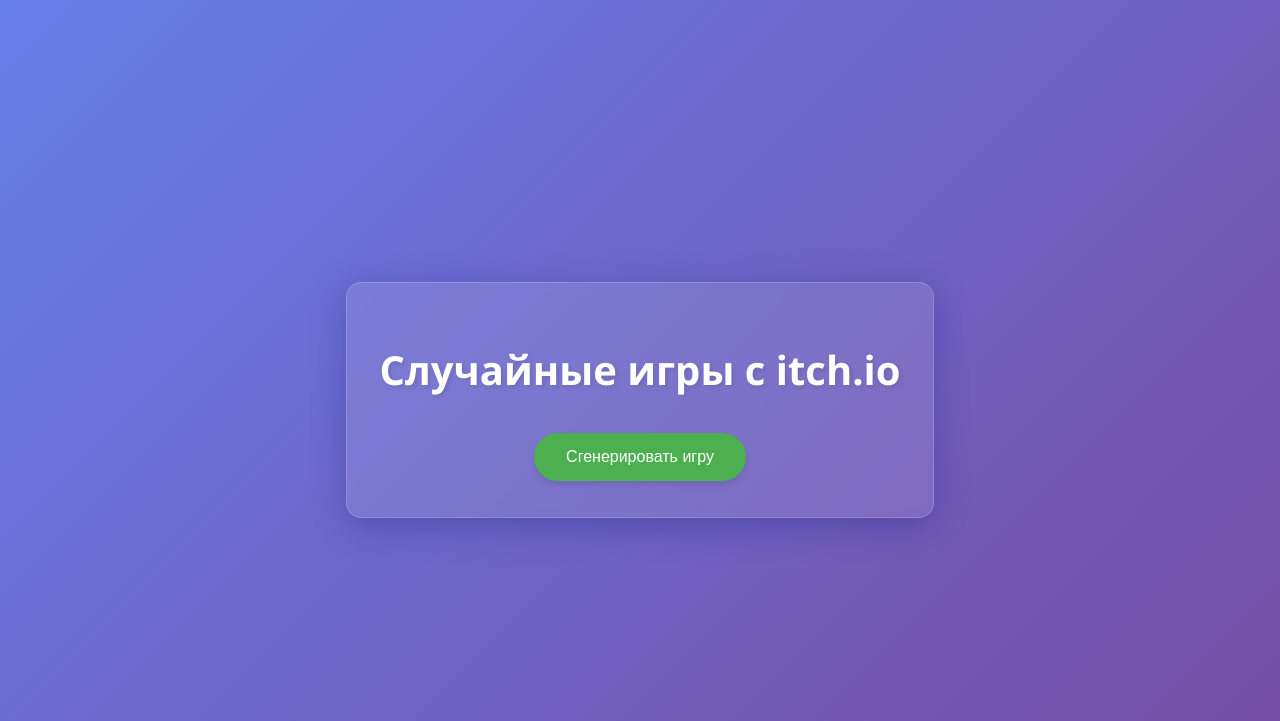
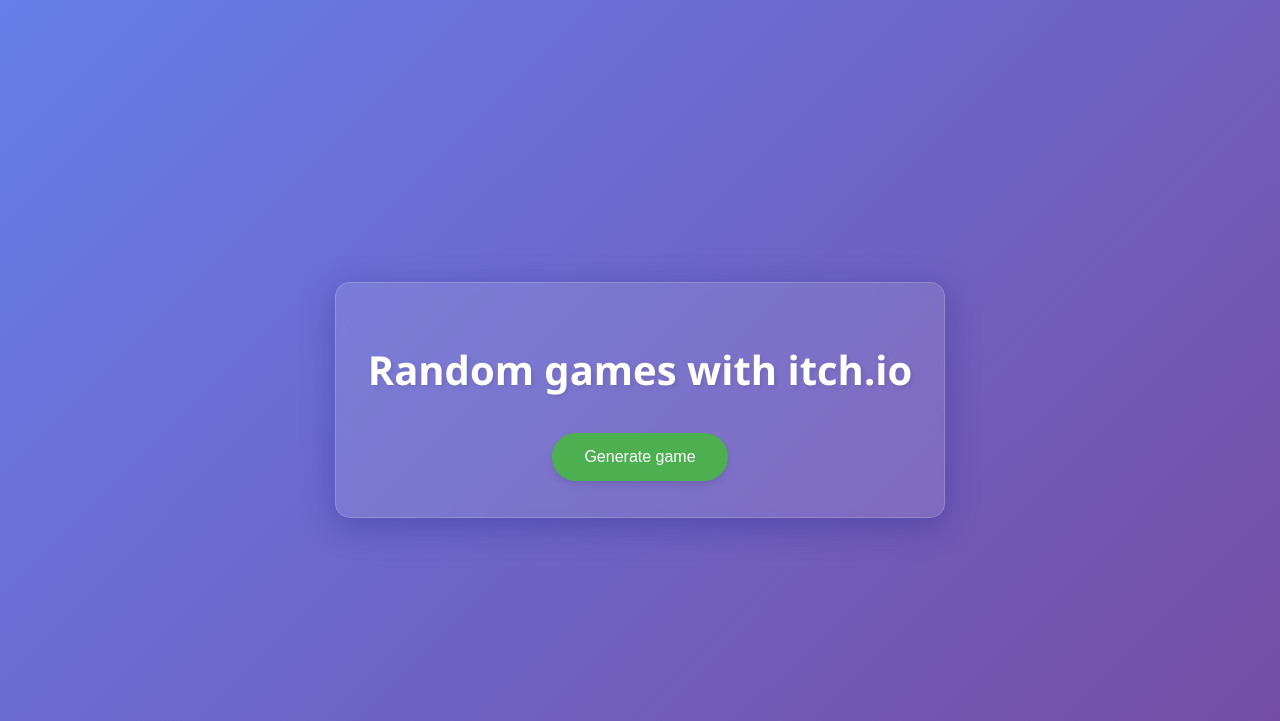
Before and after one commit to MiniBel04ka/itchio-randomizer, a Flask app: page / in a window 1280 px wide. Shown: the top 721 px of the page. Run offline with Flask 3, Linux system fonts and the light colour scheme.

Commit message:
Add files via upload

```diff
--- a/app.py
+++ b/app.py
@@ -2,9 +2,6 @@
 import requests
 from bs4 import BeautifulSoup
 import random
-from pyngrok import ngrok
-import subprocess
-import time
 
 app = Flask(__name__)
 
@@ -38,6 +35,7 @@
     if game:
         return jsonify({'title': game[0], 'url': f'{game[1]}'})
     else:
-        return jsonify({'error': 'Не удалось найти игру'}), 500
+        return jsonify({'error': 'Couldn`t find the game'}), 500
+
 if __name__ == '__main__':
     app.run(debug=True)
--- a/templates/index.html
+++ b/templates/index.html
@@ -1,9 +1,9 @@
 <!DOCTYPE html>
-<html lang="ru">
+<html lang="en">
 <head>
     <meta charset="UTF-8">
     <meta name="viewport" content="width=device-width, initial-scale=1.0">
-    <title>Случайные игры с itch.io</title>
+    <title>Random games with itch.io</title>
     <style>
         body {
             font-family: 'Segoe UI', Tahoma, Geneva, Verdana, sans-serif;
@@ -58,19 +58,19 @@
 
         async function revealGame(button) {
             button.disabled = true;
-            button.textContent = "Загрузка...";
+            button.textContent = "Loding...";
             try {
                 const response = await fetch('/get_game');
                 const data = await response.json();
 
                 if (response.ok) {
                     window.open(data.url, '_blank');
-                    button.textContent = "Сгенерировать игру";
+                    button.textContent = "Generate game";
                 } else {
-                    button.textContent = "Ошибка: " + data.error;
+                    button.textContent = "Error: " + data.error;
                 }
             } catch (error) {
-                button.textContent = "Ошибка сети";
+                button.textContent = "Network error";
             }
             button.disabled = false;
         }
@@ -78,8 +78,8 @@
 </head>
 <body>
     <div class="container">
-        <h1>Случайные игры с itch.io</h1>
-        <button onclick="revealGame(this)">Сгенерировать игру</button>
+        <h1>Random games with itch.io</h1>
+        <button onclick="revealGame(this)">Generate game</button>
     </div>
 </body>
 </html>
```
